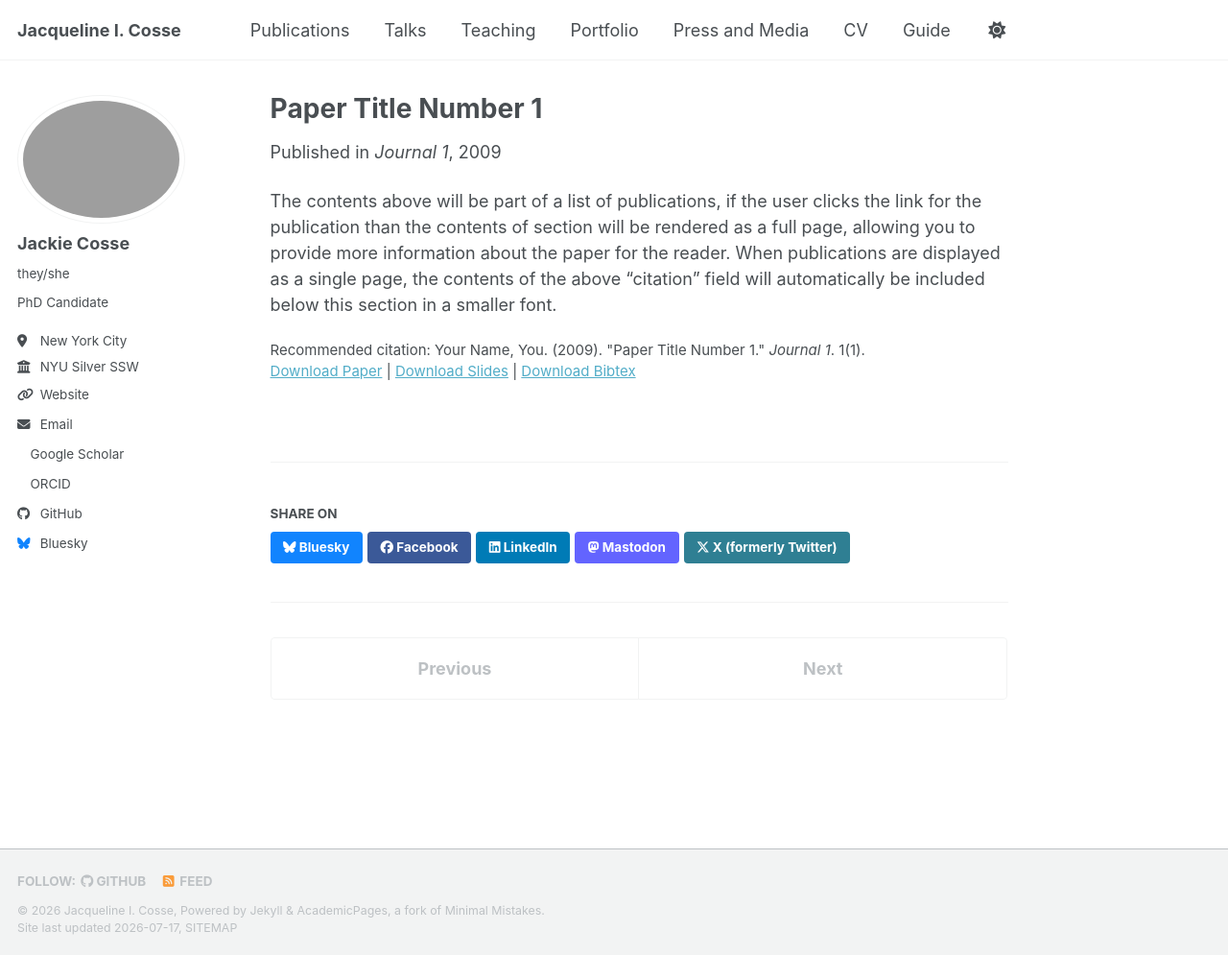
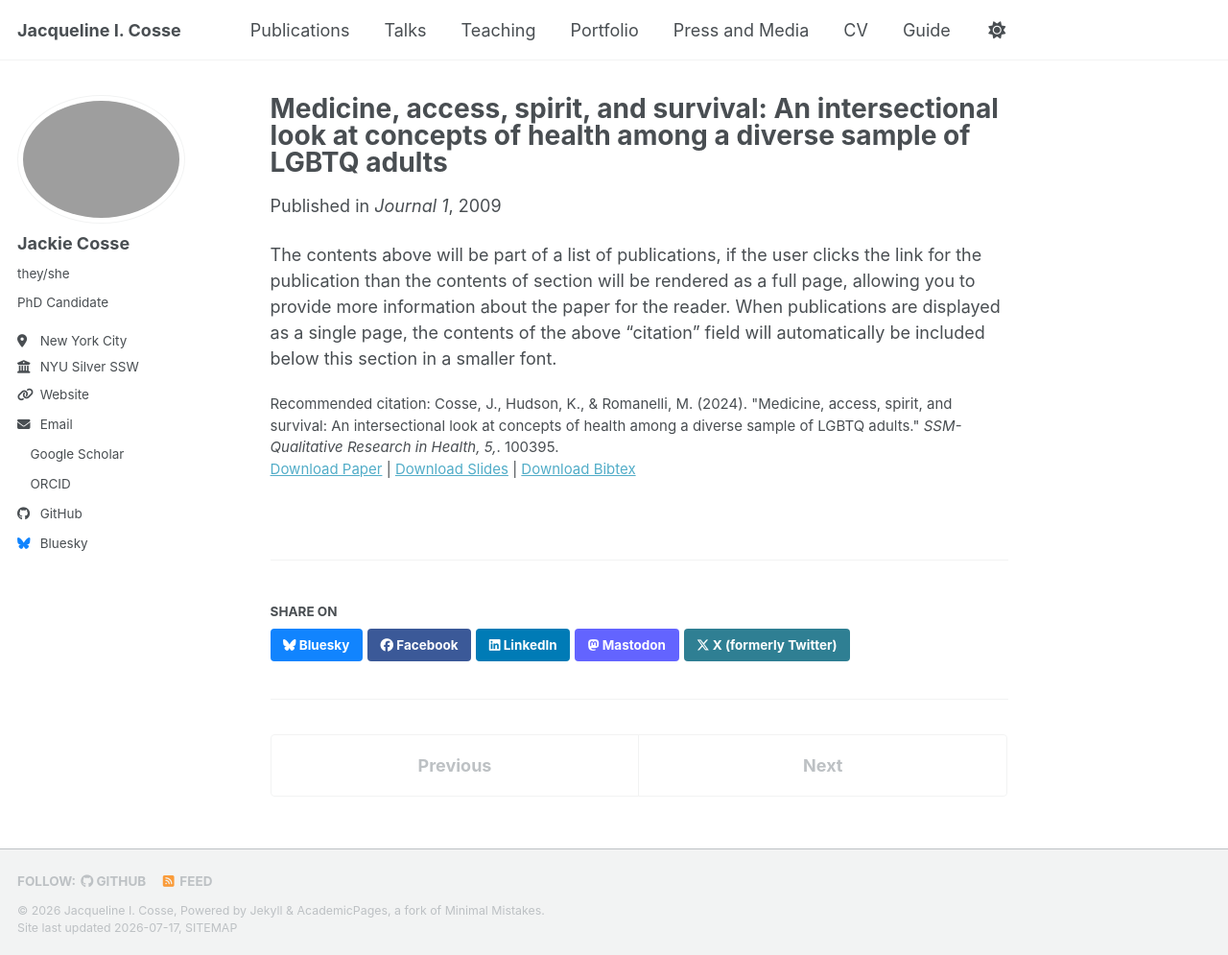
Before and after one commit to jackiecosse/jackiecosse.com, a Jekyll site: the page built from _publications/2009-10-01-paper-title-number-1.md, in a window 1280 px wide and 995 px high. Shown: the whole window at 96% size. Built offline with Jekyll 4.4.1, drawn with Linux system fonts in a browser that asks for light colours; a style sheet for code colours, icons or effects is not loaded.

Commit message:
Update SSM-QRH-paper-title-number-1.md

```diff
--- a/_publications/2009-10-01-paper-title-number-1.md
+++ b/_publications/2009-10-01-paper-title-number-1.md
@@ -1,5 +1,5 @@
 ---
-title: "Paper Title Number 1"
+title: "Medicine, access, spirit, and survival: An intersectional look at concepts of health among a diverse sample of LGBTQ adults"
 collection: publications
 category: manuscripts
 permalink: /publication/2009-10-01-paper-title-number-1
@@ -9,6 +9,6 @@ venue: 'Journal 1'
 slidesurl: 'https://academicpages.github.io/files/slides1.pdf'
 paperurl: 'https://academicpages.github.io/files/paper1.pdf'
 bibtexurl: 'https://academicpages.github.io/files/bibtex1.bib'
-citation: 'Your Name, You. (2009). &quot;Paper Title Number 1.&quot; <i>Journal 1</i>. 1(1).'
+citation: 'Cosse, J., Hudson, K., & Romanelli, M. (2024). &quot;Medicine, access, spirit, and survival: An intersectional look at concepts of health among a diverse sample of LGBTQ adults.&quot; <i>SSM-Qualitative Research in Health, 5,</i>. 100395.'
 ---
 The contents above will be part of a list of publications, if the user clicks the link for the publication than the contents of section will be rendered as a full page, allowing you to provide more information about the paper for the reader. When publications are displayed as a single page, the contents of the above "citation" field will automatically be included below this section in a smaller font.
```
